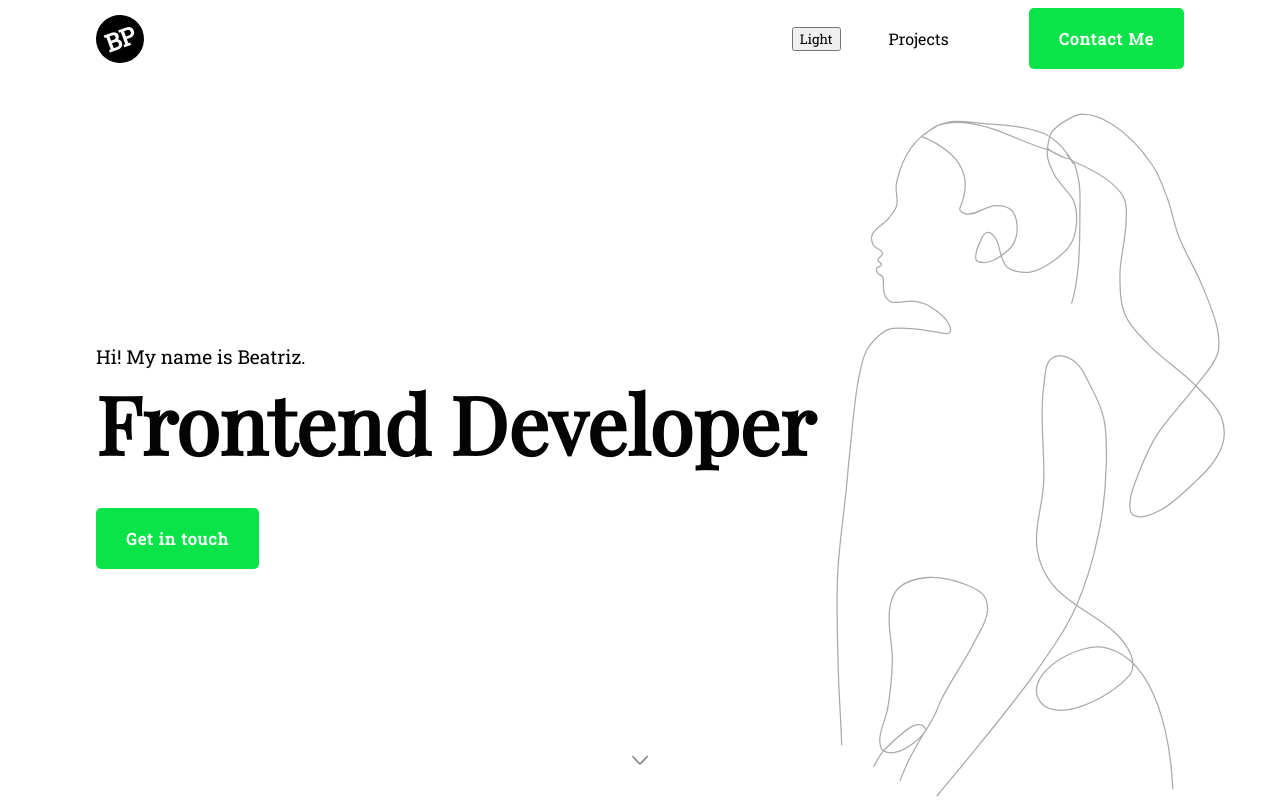
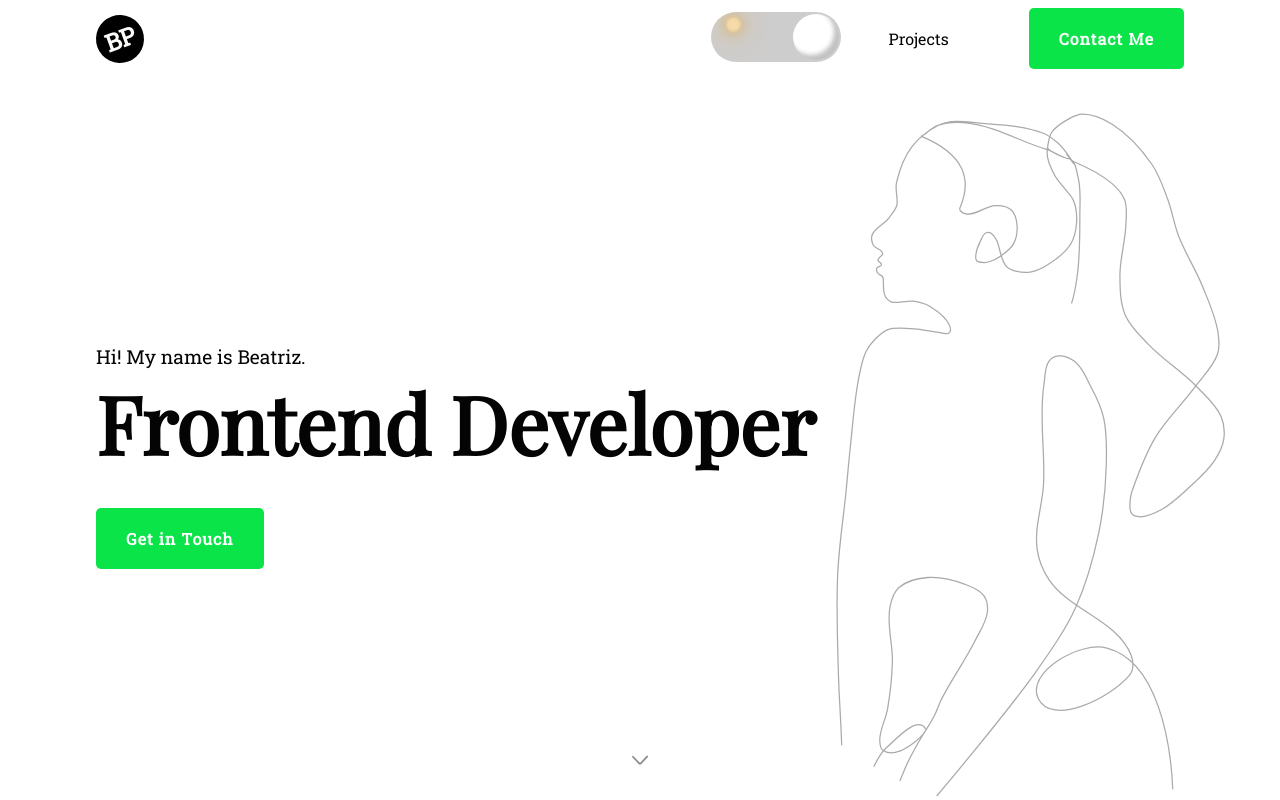
Before and after one commit to BRp99/portfolio-old, a React (Create React App) app in the folder portfolio/: page / in a window 1280 px wide. Shown: the top 800 px of the page. Built offline with nearby package versions, Linux system fonts and the light colour scheme.

Commit message:
Add animation and remove component
- Change GetItTouch.tsx  to CallToAction.tsx name and add prop context;
- Create an animation with cubic bezier inside Theme.tsx

```diff
--- a/portfolio/src/components/HomePage/HeroSection/GetInTouch/GetInTouch.tsx
+++ b/portfolio/src/components/HomePage/HeroSection/CallToAction/CallToAction.tsx
@@ -1,11 +1,15 @@
-import styles from "./GetInTouch.module.css"
+import styles from "./CallToAction.module.css"
 
-export default function GetInTouch() {
+interface Props {
+  context: string
+}
+
+export default function CallToAction({ context }: Props) {
   return (
     <div className={styles.container}>
       <a href="#call-to-action" className={styles.call_to_action}>
         <div className={styles.call_to_action_hover}></div>
-        <span className={styles.text}> Get in touch</span>
+        <span className={styles.text}> {context} </span>
       </a>
     </div>
   )
--- a/portfolio/src/components/HomePage/HeroSection/HeroSection.tsx
+++ b/portfolio/src/components/HomePage/HeroSection/HeroSection.tsx
@@ -1,7 +1,7 @@
 import HeroImage from "./HeroImage/HeroImage"
 import styles from "./HeroSection.module.css"
 import DownArrow from "./DownArrow/DownArrow"
-import GetInTouch from "./GetInTouch/GetInTouch"
+import CallToAction from "./CallToAction/CallToAction"
 
 export default function HeroSection() {
   return (
@@ -12,7 +12,7 @@ export default function HeroSection() {
           <h1 className={styles.title}>Frontend Developer</h1>
         </div>
         <div className={styles.hire_me}>
-          <GetInTouch />
+          <CallToAction context="Get in Touch" />
         </div>
       </div>
       <HeroImage />
--- a/portfolio/src/components/Layout/Header/Navigation/Navigation.tsx
+++ b/portfolio/src/components/Layout/Header/Navigation/Navigation.tsx
@@ -1,3 +1,4 @@
+import CallToAction from "../../../HomePage/HeroSection/CallToAction/CallToAction"
 import styles from "./Navigation.module.css"
 
 export default function Navigation() {
@@ -9,10 +10,11 @@ export default function Navigation() {
         Contact Me
       </a> */}
 
-      <a href="#call-to-action" className={styles.call_to_action}>
+      {/* <a href="#call-to-action" className={styles.call_to_action}>
         <div className={styles.call_to_action_hover}></div>
         <span className={styles.text}>Contact Me</span>
-      </a>
+      </a> */}
+      <CallToAction context="Contact Me" />
     </div>
   )
 }
--- /dev/null
+++ b/portfolio/src/components/Layout/Header/Theme/Theme.module.css
@@ -0,0 +1,237 @@
+/* .switch {
+  font-size: 17px;
+  position: relative;
+  display: inline-block;
+  width: 5.2em;
+  height: 2em;
+  overflow: hidden;
+}
+
+.switch input {
+  opacity: 0;
+  width: 0;
+  height: 0;
+}
+
+.slider {
+  position: absolute;
+  cursor: pointer;
+  top: 0;
+  left: 0;
+  right: 0;
+  bottom: 0;
+  background-color: #eee;
+  transition: 0.4s;
+  border-radius: 30px;
+}
+
+.slider:before {
+  position: absolute;
+  content: "";
+  height: 1.4em;
+  width: 1.4em;
+  border-radius: 20px;
+  border: 1px solid #333;
+  left: 0.4em;
+  bottom: 0.2em;
+  background-color: white;
+  transition: 0.4s;
+}
+
+input:checked + .slider {
+  background-color: #2196f3;
+}
+
+input:focus + .slider {
+  box-shadow: 0 0 1px #2196f3;
+}
+
+input:checked + .slider:before {
+  transform: translateX(3em);
+}
+
+.switch .text {
+  position: absolute;
+  top: 50%;
+  pointer-events: none;
+  text-transform: uppercase;
+  transform: translateY(-50%);
+  transition: 0.4s;
+}
+
+.switch .text.on {
+  left: 0.8rem;
+  transform: translateX(-3rem) translateY(-50%);
+}
+
+.switch .text.off {
+  color: #999;
+  right: 0.8rem;
+}
+
+input:checked ~ .text.off {
+  transform: translateX(3rem) translateY(-50%);
+}
+
+input:checked ~ .text.on {
+  transform: translateX(0) translateY(-50%);
+} */
+
+.switch {
+  position: relative;
+  width: 130px;
+  height: 50px;
+  margin: 0px;
+  appearance: none;
+  -webkit-appearance: none;
+  background-color: rgb(4, 52, 73);
+  background-size: cover;
+  background-repeat: no-repeat;
+  border-radius: 25px;
+  transition: background-image 0.7s ease-in-out;
+  outline: none;
+  cursor: pointer;
+  overflow: hidden;
+}
+
+.switch:checked {
+  /* background-color: rgb(0, 195, 255); */
+  background-color: rgb(206, 205, 205);
+  background-size: cover;
+  transition: background-image 1s ease-in-out;
+}
+
+.switch:after {
+  content: "";
+  /* width: 46px; */
+  height: 46px;
+  border-radius: 50%;
+  background-color: #fff;
+  position: absolute;
+  left: 2px;
+  top: 2px;
+  transform: translateX(0px);
+  animation: off 0.7s forwards cubic-bezier(0.8, 0.5, 0.2, 1.4);
+  box-shadow: inset 5px -5px 4px rgba(53, 53, 53, 0.3);
+}
+
+@keyframes off {
+  0% {
+    transform: translateX(80px);
+    width: 46px;
+  }
+
+  50% {
+    width: 75px;
+    border-radius: 25px;
+  }
+
+  100% {
+    transform: translateX(0px);
+    width: 46px;
+  }
+}
+
+.switch:checked:after {
+  animation: on 0.7s forwards cubic-bezier(0.8, 0.5, 0.2, 1.4);
+  box-shadow: inset -5px -5px 4px rgba(53, 53, 53, 0.3);
+}
+
+@keyframes on {
+  0% {
+    transform: translateX(0px);
+    width: 46px;
+  }
+
+  50% {
+    width: 75px;
+    border-radius: 25px;
+  }
+
+  100% {
+    transform: translateX(80px);
+    width: 46px;
+  }
+}
+
+.switch:checked:before {
+  content: "";
+  width: 15px;
+  height: 15px;
+  border-radius: 50%;
+  position: absolute;
+  left: 15px;
+  top: 5px;
+  transform-origin: 53px 10px;
+  background-color: transparent;
+  box-shadow: 5px -1px 0px #fff;
+  filter: blur(0px);
+  animation: sun 0.7s forwards ease;
+}
+
+@keyframes sun {
+  0% {
+    transform: rotate(170deg);
+    background-color: transparent;
+    box-shadow: 5px -1px 0px #fff;
+    filter: blur(0px);
+  }
+
+  50% {
+    background-color: transparent;
+    box-shadow: 5px -1px 0px #fff;
+    filter: blur(0px);
+  }
+
+  90% {
+    background-color: #dab675;
+    box-shadow: 0px 0px 10px #dab675, 0px 0px 20px #dab675, 0px 0px 30px #dab675, inset 0px 0px 2px #dab675;
+    filter: blur(1px);
+  }
+
+  100% {
+    transform: rotate(0deg);
+    background-color: #f5daaa;
+    box-shadow: 0px 0px 10px #dab675, 0px 0px 20px #dab675, 0px 0px 30px #dab675, inset 0px 0px 2px #dab675;
+    filter: blur(1px);
+  }
+}
+
+.switch:before {
+  content: "";
+  width: 15px;
+  height: 15px;
+  border-radius: 50%;
+  position: absolute;
+  left: 15px;
+  top: 5px;
+  filter: blur(1px);
+  background-color: #f5daaa;
+  box-shadow: 0px 0px 10px #f5deb4, 0px 0px 20px #f5deb4, 0px 0px 30px #f5deb4, inset 0px 0px 2px #efd3a3;
+  transform-origin: 53px 10px;
+  animation: moon 0.7s forwards ease;
+}
+
+@keyframes moon {
+  0% {
+    transform: rotate(0deg);
+    filter: blur(1px);
+  }
+
+  50% {
+    filter: blur(1px);
+  }
+
+  90% {
+    background-color: transparent;
+    box-shadow: 5px -1px 0px #fff;
+    filter: blur(0px);
+  }
+
+  100% {
+    transform: rotate(170deg);
+    background-color: transparent;
+    box-shadow: 5px -1px 0px #fff;
+    filter: blur(0px);
+  }
+}
--- a/portfolio/src/components/Layout/Header/Theme/Theme.tsx
+++ b/portfolio/src/components/Layout/Header/Theme/Theme.tsx
@@ -1,7 +1,9 @@
 import { useState } from "react"
+import styles from "./Theme.module.css"
 
 export default function Theme() {
   const [darkMode, setDarkMode] = useState(false)
+
   function onClick() {
     if (darkMode) {
       // Switch to light mode
@@ -23,5 +25,19 @@ export default function Theme() {
     setDarkMode((s) => !s)
   }
 
-  return <button onClick={onClick}>{darkMode ? "Dark" : "Light"}</button>
+  return (
+    // <label className={styles.switch}>
+    //   <input type="checkbox" checked={darkMode} onChange={onClick} />
+    //   <span className={styles.slider}></span>
+    //   <span className={`${styles.text} on ${darkMode ? styles.active : ""}`}>On</span>
+    //   <span className={`${styles.text} off ${!darkMode ? styles.active : ""}`}>Off</span>
+    // </label>
+    <div className={styles.wrapper}>
+      <input type="checkbox" checked={!darkMode} onChange={onClick} name="checkbox" className={styles.switch} />
+    </div>
+  )
 }
+
+{
+  /* <button onClick={onClick}>{darkMode ? "Dark" : "Light"}</button> */
+}
```
Also changed, not shown: portfolio/src/components/HomePage/HeroSection/CallToAction/CallToAction.module.css (renamed from portfolio/src/components/HomePage/HeroSection/GetInTouch/GetInTouch.module.css).
